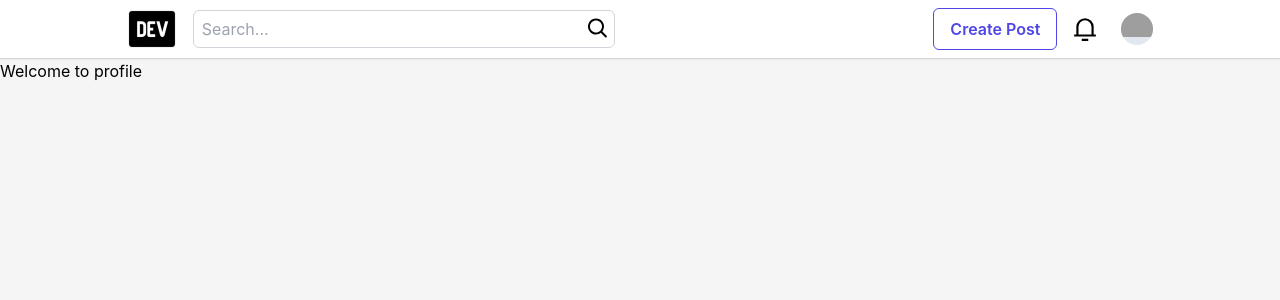
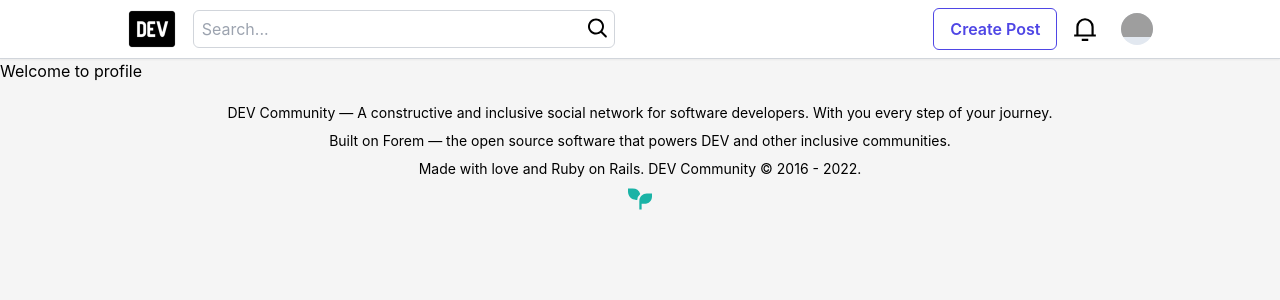
Before and after one commit to techbeeyt/devkarkhana-devto-clone, a React (Create React App) app: page /readinglist in a window 1280 px wide. Shown: the top 300 px of the page. Built offline with nearby package versions, Linux system fonts and the light colour scheme; grey boxes are pictures that could not be loaded.

Commit message:
dashboard done

```diff
--- a/src/components/Dashboard/Dashboard.css
+++ b/src/components/Dashboard/Dashboard.css
@@ -58,9 +58,6 @@
     display: flex;
     justify-content: space-between;
     padding: 10px;
-
-    /* margin-bottom: 15px;
-    margin-top: 15px; */
     border-radius: 10px;
 }
 
@@ -74,7 +71,6 @@
     border-radius: 10px;
 }
 
-
 .footer{
     display: flex;
     flex-direction: column;
--- a/src/components/Profile/Profile.js
+++ b/src/components/Profile/Profile.js
@@ -1,10 +1,18 @@
-import React from "react";
+import "./Profile.css";
 import { useParams } from "react-router-dom";
+import Footer from "./../Footer/Footer";
 
 const Profile = () => {
   const { username } = useParams();
   console.log(username);
-  return <div>Welcome to profile</div>;
+  return (
+    <div className="profile-container">
+      <div className="profile">Welcome to profile</div>
+      <div className="footer">
+        <Footer />
+      </div>
+    </div>
+  );
 };
 
 export default Profile;
```
Also changed, not shown: src/components/Profile/Profile.css (added).
